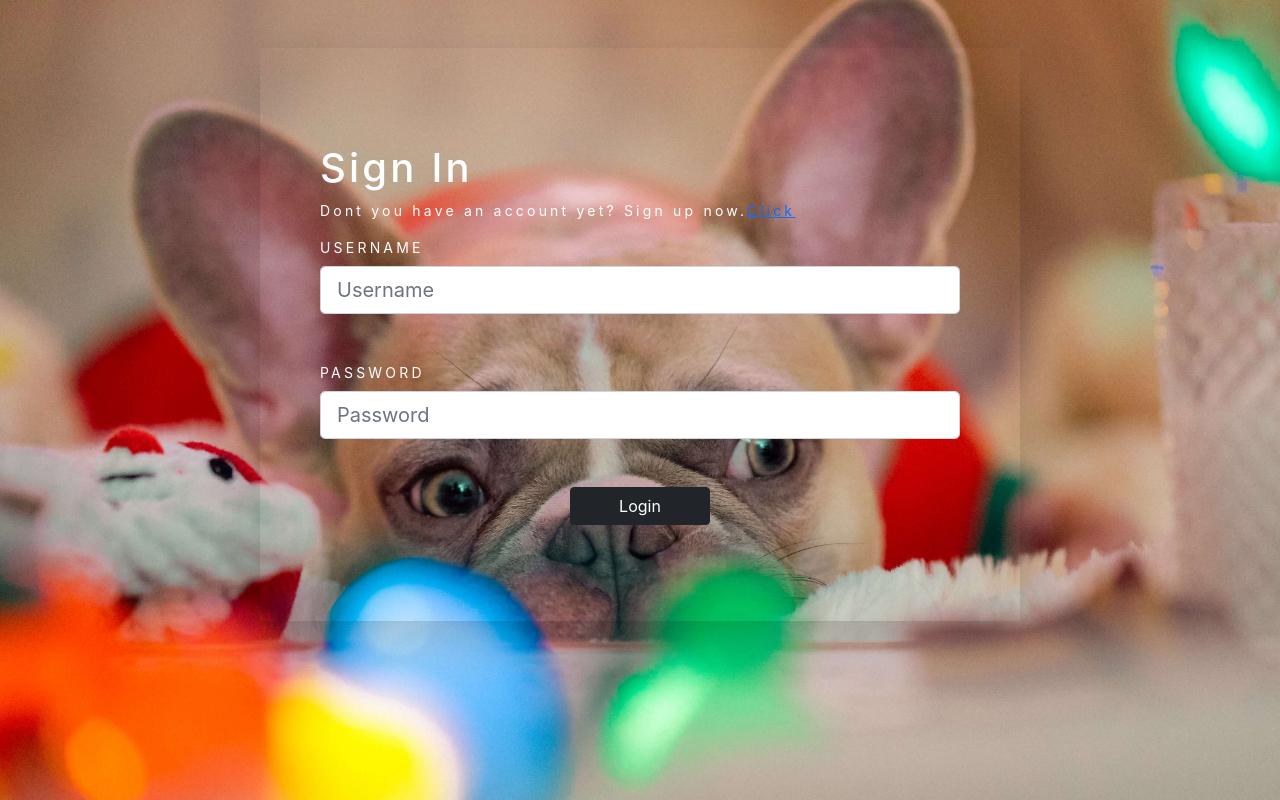
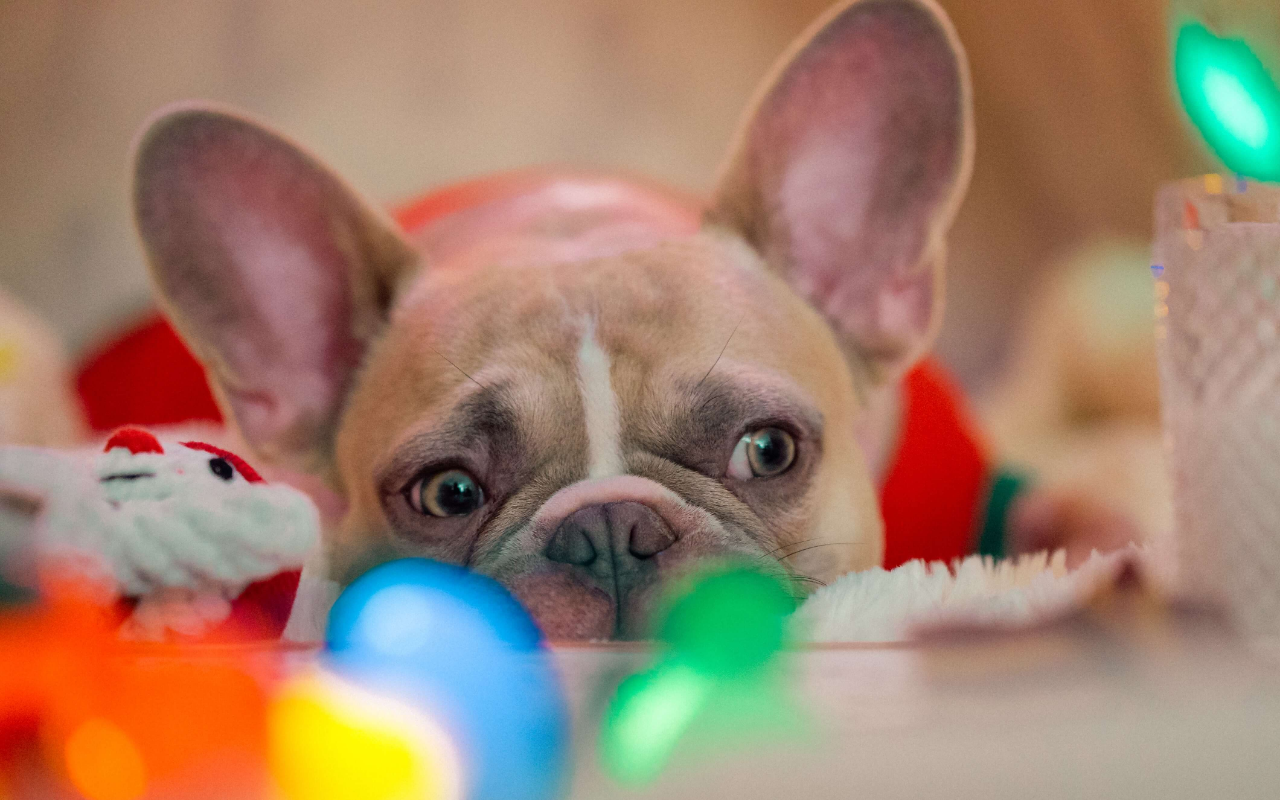
Before and after one commit to hussamasfour/pet-adoption-springboot-react, a React (Create React App) app: page / in a window 1280 px wide. Built offline with nearby package versions, Linux system fonts and the light colour scheme.

Commit message:
added custom route for login and redirect if user already logged in

```diff
--- a/src/components/App.js
+++ b/src/components/App.js
@@ -1,10 +1,13 @@
 import React from "react";
+import { Route, Switch } from "react-router-dom";
 import Login from "./login/Login";
 
 function App() {
   return (
-    <div className="container ">
-      <Login />
+    <div className="container">
+      <Switch>
+        <Route path="/login" exact component={Login} />
+      </Switch>
     </div>
   );
 }
--- a/src/components/login/Login.js
+++ b/src/components/login/Login.js
@@ -1,16 +1,20 @@
 import React from "react";
 import { useDispatch, useSelector } from "react-redux";
-import { useHistory, Link } from "react-router-dom";
+import { useHistory, Link, Redirect } from "react-router-dom";
 import { Field, reduxForm } from "redux-form";
 import { fetchUser } from "../../redux/actions";
 import InputField from "../inputField/InputField";
 const Login = ({ handleSubmit }) => {
   const error = useSelector((state) => state.user.errorMessage);
+  const isLoggedIn = useSelector((state) => state.user.isLoggedIn);
   const history = useHistory();
   const dispatch = useDispatch();
   const onSubmit = (formValues) => {
     dispatch(fetchUser(formValues, history));
   };
+  if (isLoggedIn) {
+    return <Redirect to="/" />;
+  }
   return (
     <div className="row d-flex justify-content-center align-item-center h-100 text-white">
       <div className="col-12 col-sm-12 col-md-12 col-xl-8 col-lg-6 shadow-lg m-5 py-5 bg-transparent ">
```
